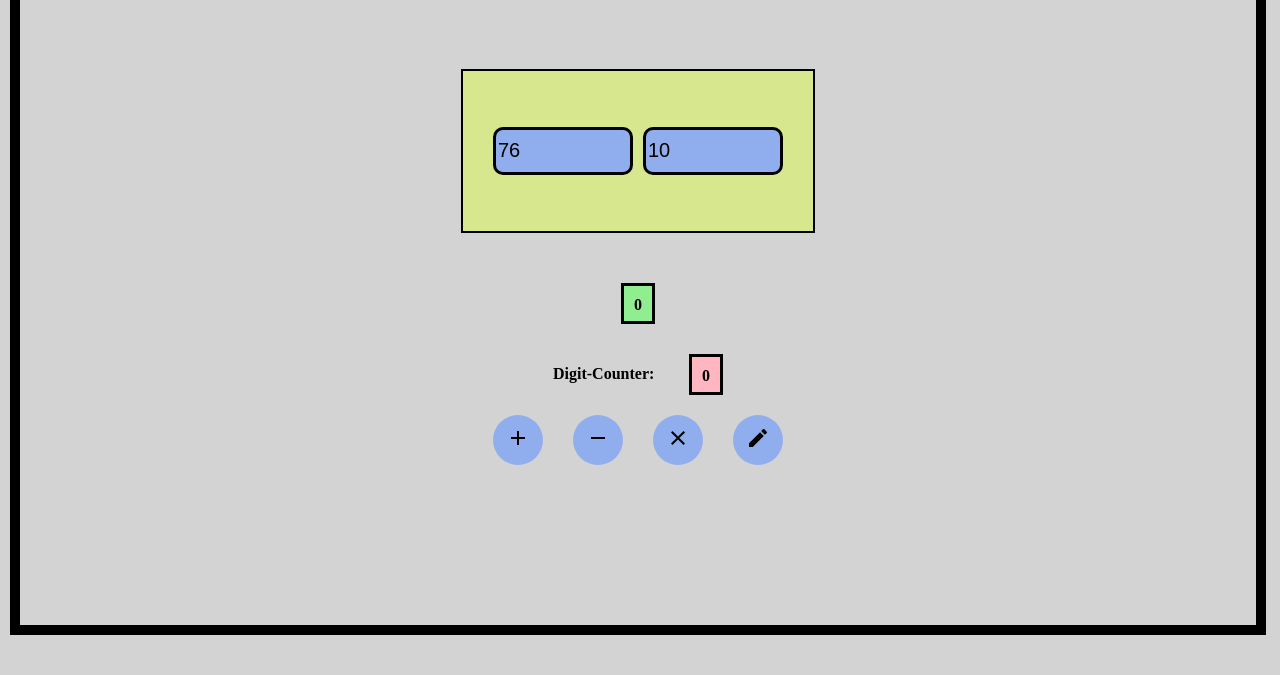
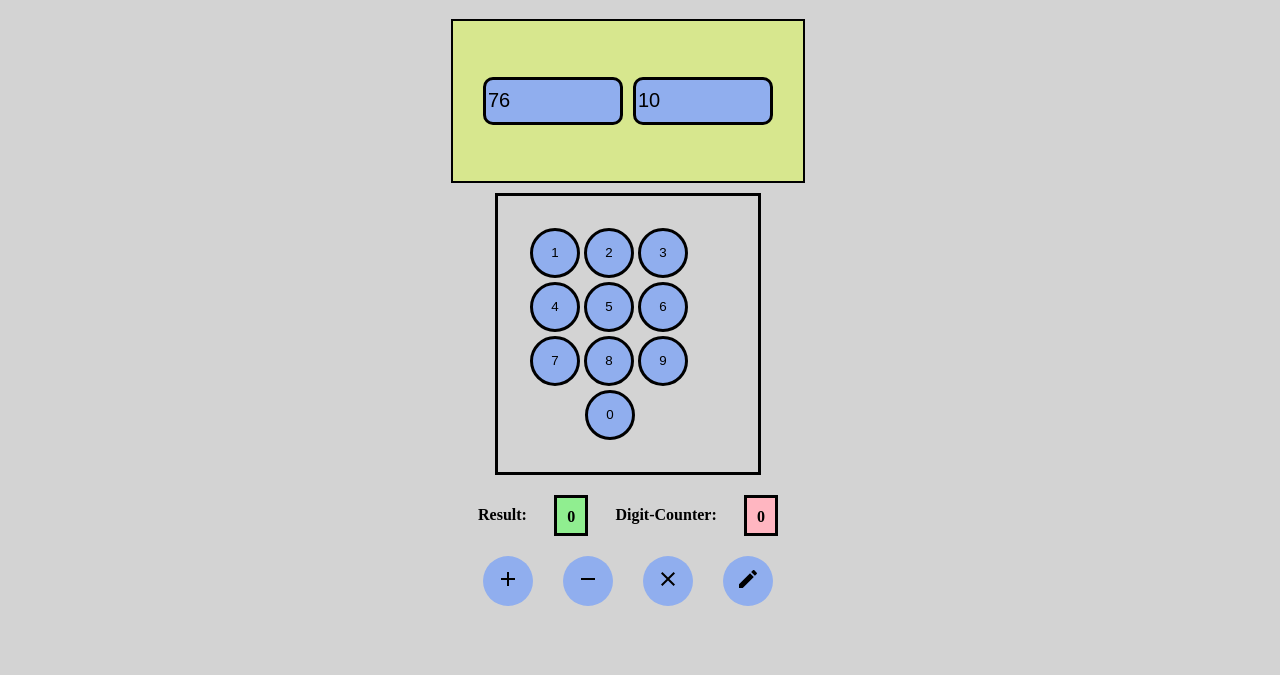
Before and after one commit to franzosterkamp/calculator-99, a website built with Parcel: page src/index.html in a window 1280 px wide. Shown: the part 125-800 px from the top of the page. Built offline with nearby package versions, Linux system fonts and the light colour scheme.

Commit message:
update Style and NumbersPad

```diff
--- a/src/index.html
+++ b/src/index.html
@@ -26,9 +26,22 @@
         class="second_input"
       />
     </div>
-    <div id="result">0</div>
+    <div class="number-area">
+      <button class="numbers">1</button>
+      <button class="numbers">2</button>
+      <button class="numbers">3</button>
+      <button class="numbers">4</button>
+      <button class="numbers">5</button>
+      <button class="numbers">6</button>
+      <button class="numbers">7</button>
+      <button class="numbers">8</button>
+      <button class="numbers">9</button>
+      <button class="numberlast">0</button>
+    </div>
 
-    <div class="counter">
+    <div class="result-area">
+      <div>Result:</div>
+      <div id="result">0</div>
       <div>Digit-Counter:</div>
       <div class="digitcounter">0</div>
     </div>
--- /dev/null
+++ b/src/lib/elements.js
@@ -0,0 +1,5 @@
+export function createDivWithContent(content) {
+  //google createElement & innerHTML &appendChild MDN
+}
+
+export function appendElementtoElement(parent, child) {}
--- a/src/style.css
+++ b/src/style.css
@@ -22,7 +22,6 @@ body {
   width: 95vw;
   background-color: lightgrey;
   height: 90vh;
-  border: solid 10px;
   padding: 10px;
   margin: 0 10px;
   flex-direction: column;
@@ -35,7 +34,7 @@ body {
   display: flex;
   justify-content: space-around;
   align-items: center;
-  margin: 50px;
+  margin: 10px;
   border: black solid 2px;
   background-color: rgb(215, 231, 142);
   padding: 70px 30px;
@@ -81,16 +80,6 @@ svg {
   font-weight: bold;
 }
 
-#result {
-  margin: 0 15px;
-  border: solid;
-  background-color: lightgreen;
-  width: 30px;
-  inline-size: auto;
-  height: 15px;
-  padding: 10px;
-  font-weight: bold;
-}
 .digitcounter {
   border: solid;
   background-color: lightpink;
@@ -106,6 +95,49 @@ svg {
   align-items: center;
   font-size: 16px;
   font-weight: bold;
-  margin-top: 30px;
+  margin: 30px;
   width: 170px;
 }
+
+.result-area {
+  display: flex;
+  justify-content: space-between;
+  align-items: center;
+  font-size: 16px;
+  font-weight: bold;
+  margin-top: 20px;
+  width: 300px;
+}
+#result {
+  /* margin: 0 15px; */
+  border: solid;
+  background-color: lightgreen;
+  width: 30px;
+  inline-size: auto;
+  height: 15px;
+  padding: 10px;
+  font-weight: bold;
+}
+
+.number-area {
+  display: flex;
+  width: 200px;
+
+  flex-wrap: wrap;
+  padding: 30px;
+  border: solid;
+}
+
+.numbers {
+  width: 50px;
+  height: 50px;
+  border: solid;
+  margin: 2px;
+}
+
+.numberlast {
+  width: 50px;
+  height: 50px;
+  border: solid;
+  margin: 2px 57px;
+}
```
Also changed, not shown: dist/index.html, src/lib/elements.test.js (added).
